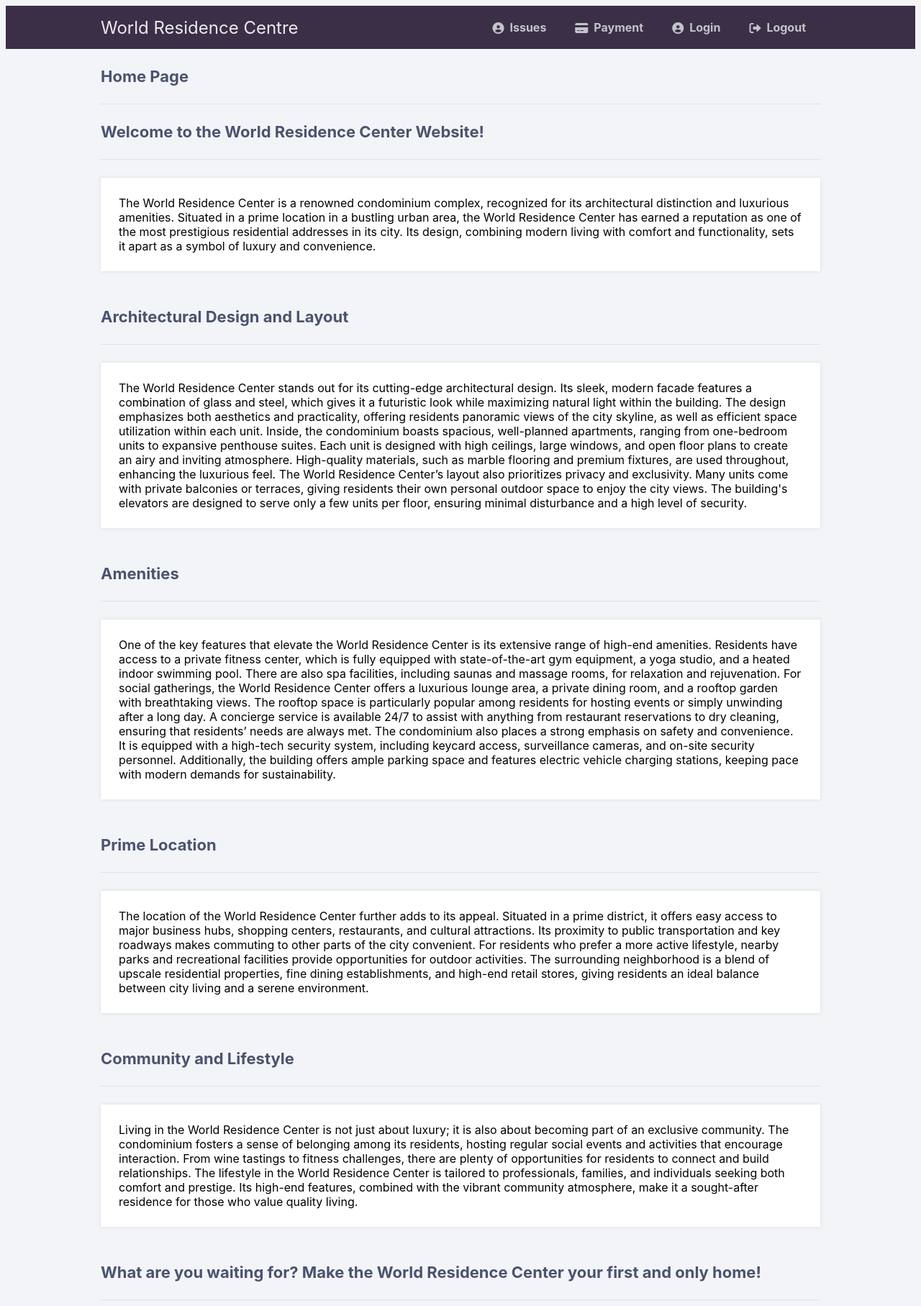
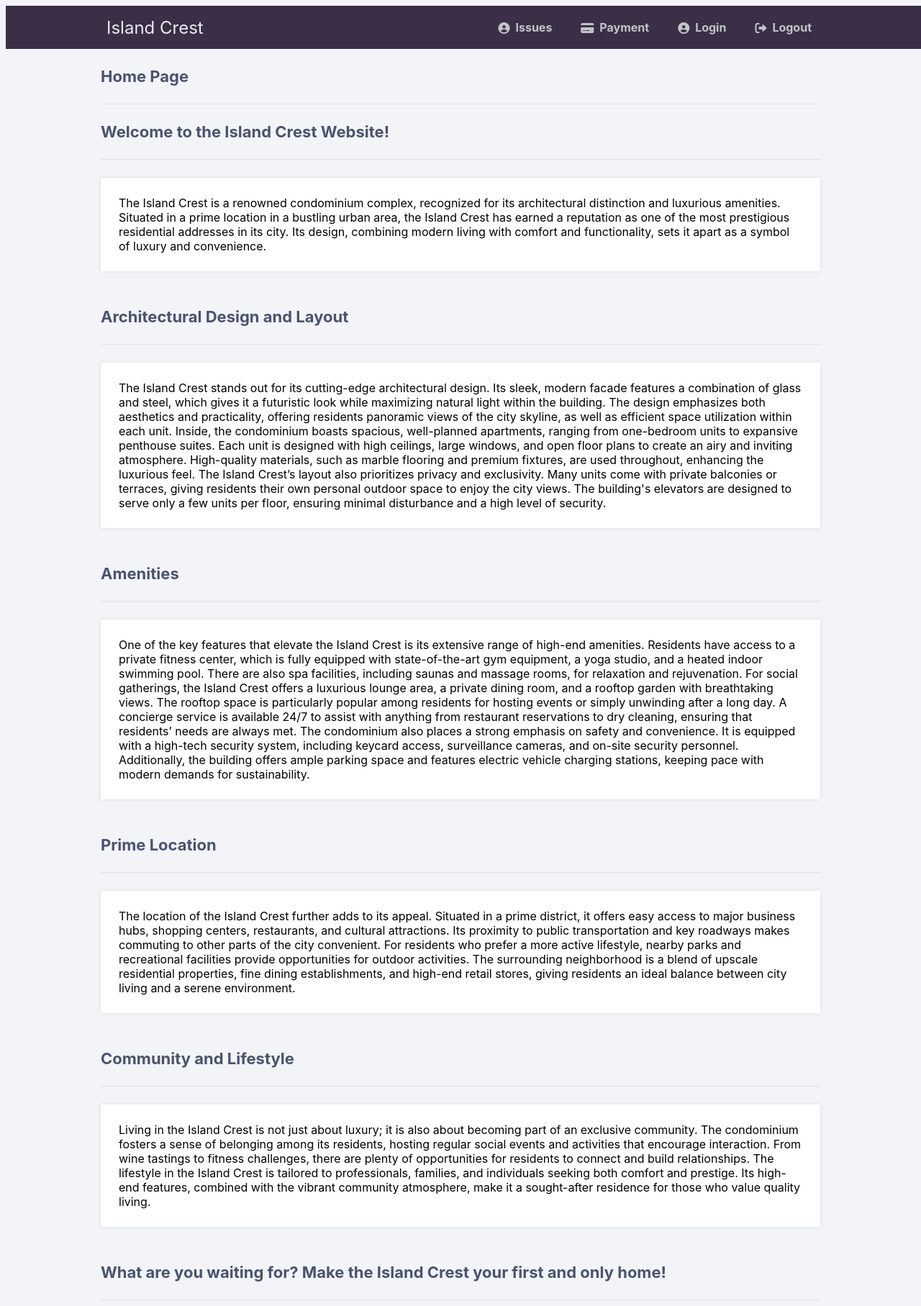
Before and after one commit to Darr3n2GG/Condominium_Management_System, a PHP site: page /home.php in a window 1280 px wide. Shown: the whole page at 72% size. Run offline with PHP 8.4, Linux system fonts and the light colour scheme.

Commit message:
Home page update
+ Name changes to Island Crest
+ "Island Crest" on navbar replaces the "home"
+ Navbar unaffected by scrolling

```diff
--- a/home.php
+++ b/home.php
@@ -11,14 +11,14 @@ if (!isset($_SESSION['loggedin'])) {
 <html>
 	<head>
 		<meta charset="utf-8">
-		<title>World Residence Centre</title>
+		<title>Island Crest</title>
 		<link href="style.css" rel="stylesheet" type="text/css">
 		<link rel="stylesheet" href="https://cdnjs.cloudflare.com/ajax/libs/font-awesome/6.2.0/css/all.min.css" integrity="sha512-xh6O/CkQoPOWDdYTDqeRdPCVd1SpvCA9XXcUnZS2FmJNp1coAFzvtCN9BmamE+4aHK8yyUHUSCcJHgXloTyT2A==" crossorigin="anonymous" referrerpolicy="no-referrer">
 	</head>
 	<body class="loggedin">
 		<nav class="navtop">
 			<div>
-				<h1>World Residence Centre</h1>
+                <a href="home.php" id="left">Island Crest</a>
                 <a href="test.php"><i class="fas fa-user-circle"></i>Issues</a>
                 <a href="payment.php"><i class="fa-solid fa-credit-card"></i>Payment</a>
 				<a href="profile.php"><i class="fas fa-user-circle"></i><?= $test; ?></a>
@@ -27,23 +27,28 @@ if (!isset($_SESSION['loggedin'])) {
 		</nav>
 		<div class="content">
 			<h2>Home Page</h2>
-            <h2>Welcome to the World Residence Center Website!</h2>
-            <p>The World Residence Center is a renowned condominium complex, recognized for its architectural distinction and luxurious amenities. Situated in a prime location in a bustling urban area, the World Residence Center has earned a reputation as one of the most prestigious residential addresses in its city. Its design, combining modern living with comfort and functionality, sets it apart as a symbol of luxury and convenience.</p>
+            <h2>Welcome to the Island Crest Website!</h2>
+            <p>The Island Crest is a renowned condominium complex, recognized for its architectural distinction and luxurious amenities. Situated in a prime location in a bustling urban area, the Island Crest has earned a reputation as one of the most prestigious residential addresses in its city. Its design, combining modern living with comfort and functionality, sets it apart as a symbol of luxury and convenience.</p>
+
             <h2>Architectural Design and Layout</h2>
-            <p>The World Residence Center stands out for its cutting-edge architectural design. Its sleek, modern facade features a combination of glass and steel, which gives it a futuristic look while maximizing natural light within the building. The design emphasizes both aesthetics and practicality, offering residents panoramic views of the city skyline, as well as efficient space utilization within each unit.
+            <p>The Island Crest stands out for its cutting-edge architectural design. Its sleek, modern facade features a combination of glass and steel, which gives it a futuristic look while maximizing natural light within the building. The design emphasizes both aesthetics and practicality, offering residents panoramic views of the city skyline, as well as efficient space utilization within each unit.
             Inside, the condominium boasts spacious, well-planned apartments, ranging from one-bedroom units to expansive penthouse suites. Each unit is designed with high ceilings, large windows, and open floor plans to create an airy and inviting atmosphere. High-quality materials, such as marble flooring and premium fixtures, are used throughout, enhancing the luxurious feel.
-            The World Residence Center’s layout also prioritizes privacy and exclusivity. Many units come with private balconies or terraces, giving residents their own personal outdoor space to enjoy the city views. The building's elevators are designed to serve only a few units per floor, ensuring minimal disturbance and a high level of security.</p>
+            The Island Crest’s layout also prioritizes privacy and exclusivity. Many units come with private balconies or terraces, giving residents their own personal outdoor space to enjoy the city views. The building's elevators are designed to serve only a few units per floor, ensuring minimal disturbance and a high level of security.</p>
+
             <h2>Amenities</h2>
-            <p>One of the key features that elevate the World Residence Center is its extensive range of high-end amenities. Residents have access to a private fitness center, which is fully equipped with state-of-the-art gym equipment, a yoga studio, and a heated indoor swimming pool. There are also spa facilities, including saunas and massage rooms, for relaxation and rejuvenation.
-            For social gatherings, the World Residence Center offers a luxurious lounge area, a private dining room, and a rooftop garden with breathtaking views. The rooftop space is particularly popular among residents for hosting events or simply unwinding after a long day. A concierge service is available 24/7 to assist with anything from restaurant reservations to dry cleaning, ensuring that residents’ needs are always met.
+            <p>One of the key features that elevate the Island Crest is its extensive range of high-end amenities. Residents have access to a private fitness center, which is fully equipped with state-of-the-art gym equipment, a yoga studio, and a heated indoor swimming pool. There are also spa facilities, including saunas and massage rooms, for relaxation and rejuvenation.
+            For social gatherings, the Island Crest offers a luxurious lounge area, a private dining room, and a rooftop garden with breathtaking views. The rooftop space is particularly popular among residents for hosting events or simply unwinding after a long day. A concierge service is available 24/7 to assist with anything from restaurant reservations to dry cleaning, ensuring that residents’ needs are always met.
             The condominium also places a strong emphasis on safety and convenience. It is equipped with a high-tech security system, including keycard access, surveillance cameras, and on-site security personnel. Additionally, the building offers ample parking space and features electric vehicle charging stations, keeping pace with modern demands for sustainability.</p>
+
             <h2>Prime Location</h2>
-            <p>The location of the World Residence Center further adds to its appeal. Situated in a prime district, it offers easy access to major business hubs, shopping centers, restaurants, and cultural attractions. Its proximity to public transportation and key roadways makes commuting to other parts of the city convenient. For residents who prefer a more active lifestyle, nearby parks and recreational facilities provide opportunities for outdoor activities.
+            <p>The location of the Island Crest further adds to its appeal. Situated in a prime district, it offers easy access to major business hubs, shopping centers, restaurants, and cultural attractions. Its proximity to public transportation and key roadways makes commuting to other parts of the city convenient. For residents who prefer a more active lifestyle, nearby parks and recreational facilities provide opportunities for outdoor activities.
             The surrounding neighborhood is a blend of upscale residential properties, fine dining establishments, and high-end retail stores, giving residents an ideal balance between city living and a serene environment.</p>
+
             <h2>Community and Lifestyle</h2>
-            <p>Living in the World Residence Center is not just about luxury; it is also about becoming part of an exclusive community. The condominium fosters a sense of belonging among its residents, hosting regular social events and activities that encourage interaction. From wine tastings to fitness challenges, there are plenty of opportunities for residents to connect and build relationships.
-            The lifestyle in the World Residence Center is tailored to professionals, families, and individuals seeking both comfort and prestige. Its high-end features, combined with the vibrant community atmosphere, make it a sought-after residence for those who value quality living.</p>
-            <h2>What are you waiting for? Make the World Residence Center your first and only home!</h2>
+            <p>Living in the Island Crest is not just about luxury; it is also about becoming part of an exclusive community. The condominium fosters a sense of belonging among its residents, hosting regular social events and activities that encourage interaction. From wine tastings to fitness challenges, there are plenty of opportunities for residents to connect and build relationships.
+            The lifestyle in the Island Crest is tailored to professionals, families, and individuals seeking both comfort and prestige. Its high-end features, combined with the vibrant community atmosphere, make it a sought-after residence for those who value quality living.</p>
+
+            <h2>What are you waiting for? Make the Island Crest your first and only home!</h2>
         </div>
 	</body>
 </html>
--- a/payment.php
+++ b/payment.php
@@ -11,7 +11,7 @@ if (!isset($_SESSION['loggedin'])) {
 <html>
 	<head>
 		<meta charset="utf-8">
-		<title>World Residence Centre</title>
+		<title>Island Crest</title>
 		<link href="style.css" rel="stylesheet" type="text/css">
         <link href="payment.css" rel="stylesheet" type="text/css">
 		<link rel="stylesheet" href="https://cdnjs.cloudflare.com/ajax/libs/font-awesome/6.2.0/css/all.min.css" integrity="sha512-xh6O/CkQoPOWDdYTDqeRdPCVd1SpvCA9XXcUnZS2FmJNp1coAFzvtCN9BmamE+4aHK8yyUHUSCcJHgXloTyT2A==" crossorigin="anonymous" referrerpolicy="no-referrer">
@@ -19,8 +19,7 @@ if (!isset($_SESSION['loggedin'])) {
 	<body class="loggedin">
 		<nav class="navtop">
 			<div>
-				<h1>World Residence Centre</h1>
-                <a href="home.php"><i class="fa-solid fa-house"></i>Home</a>
+                <a href="home.php" id="left">Island Crest</a>
                 <a href="test.php"><i class="fas fa-user-circle"></i>Issues</a>
                 <a href="payment.php"><i class="fa-solid fa-credit-card"></i>Payment</a>
 				<a href="profile.php"><i class="fas fa-user-circle"></i><?= $test; ?></a>
--- a/profile.php
+++ b/profile.php
@@ -30,15 +30,14 @@ if (!isset($_SESSION['loggedin'])) {
 <html>
 	<head>
 		<meta charset="utf-8">
-		<title>World Residence Centre</title>
+		<title>Island Crest</title>
 		<link href="style.css" rel="stylesheet" type="text/css">
 		<link rel="stylesheet" href="https://cdnjs.cloudflare.com/ajax/libs/font-awesome/6.2.0/css/all.min.css" integrity="sha512-xh6O/CkQoPOWDdYTDqeRdPCVd1SpvCA9XXcUnZS2FmJNp1coAFzvtCN9BmamE+4aHK8yyUHUSCcJHgXloTyT2A==" crossorigin="anonymous" referrerpolicy="no-referrer">
 	</head>
 	<body class="loggedin">
 		<nav class="navtop">
 			<div>
-				<h1>World Residence Centre</h1>
-                <a href="home.php"><i class="fa-solid fa-house"></i>Home</a>
+                <a href="home.php" id="left">Island Crest</a>
                 <a href="test.php"><i class="fas fa-user-circle"></i>Issues</a>
                 <a href="payment.php"><i class="fa-solid fa-credit-card"></i>Payment</a>
 				<a href="profile.php"><i class="fas fa-user-circle"></i><?= $test; ?></a>
--- a/style.css
+++ b/style.css
@@ -4,6 +4,7 @@
     font-size: 16px;
 }
 .navtop {
+	position: fixed;
 	background-color: #3b2f47;
 	height: 60px;
 	width: 100%;
@@ -19,15 +20,16 @@
 	display: inline-flex;
 	align-items: center;
 }
-.navtop div h1 {
+.navtop div h1, .navtop div a#left {
 	flex: 1;
 	font-size: 24px;
 	padding: 0;
 	margin: 0;
 	color: #eaebed;
 	font-weight: normal;
+	text-decoration-line: none;
 }
-.navtop div a {
+.navtop div a:not(#left){
 	padding: 0 20px;
 	text-decoration: none;
 	color: #c1c4c8;
@@ -42,9 +44,11 @@
 body.loggedin {
 	background-color: #f3f4f7;
 }
+
 .content {
+	padding-top: 60px;
 	width: 1000px;
-	margin: 0 auto;
+	margin: 0px auto;
     text-align: left;
 }
 .content h2 {
```
